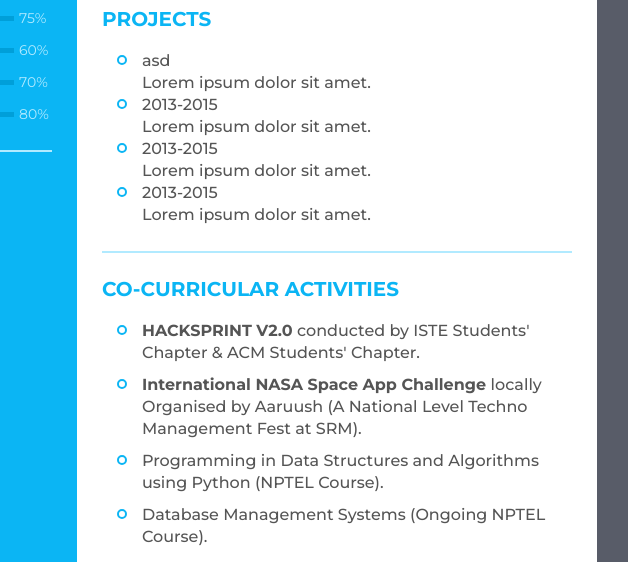
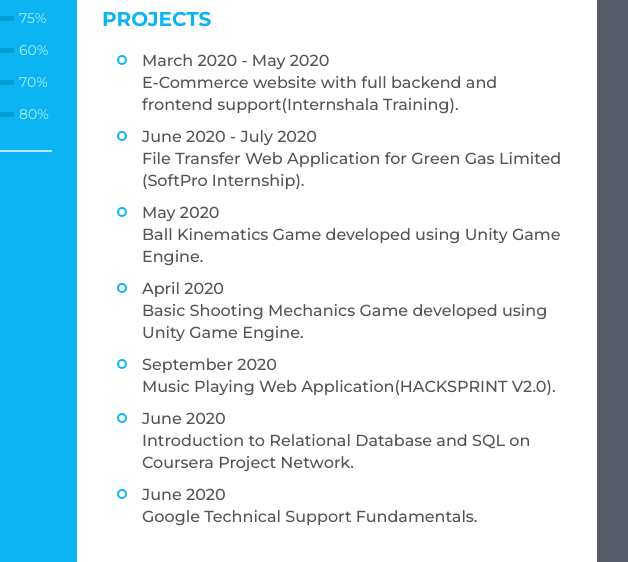
Before and after one commit to Rajveermathur/CV, a plain HTML site: page index.html in a window 1280 px wide. Shown: the part 974-1536 px from the top of the page, 443-1071 px from the left. Drawn offline with Linux system fonts and the light colour scheme.

Commit message:
Update index.html

```diff
--- a/index.html
+++ b/index.html
@@ -254,27 +254,45 @@
                     </div>
                     <ul>
                         <li>
-                            <div class="date">asd</div>
+                            <div class="date" >March 2020 - May 2020</div>
                             <div class="info">
-                                <p class="semi_bold">Lorem ipsum dolor sit amet.</p>
+                                <p class="semi_bold" style="padding-bottom: 10px;">E-Commerce website with full backend and frontend support(Internshala Training).</p>
                             </div>
                         </li>
                         <li>
-                            <div class="date">2013-2015</div>
+                            <div class="date">June 2020 - July 2020</div>
                             <div class="info">
-                                <p class="semi_bold">Lorem ipsum dolor sit amet.</p>
+                                <p class="semi_bold" style="padding-bottom: 10px;">File Transfer Web Application for Green Gas Limited (SoftPro Internship).</p>
                             </div>
                         </li>
                         <li>
-                            <div class="date">2013-2015</div>
+                            <div class="date">May 2020</div>
                             <div class="info">
-                                <p class="semi_bold">Lorem ipsum dolor sit amet.</p>
+                                <p class="semi_bold" style="padding-bottom: 10px;">Ball Kinematics Game developed using Unity Game Engine.</p>
                             </div>
                         </li>
                         <li>
-                            <div class="date">2013-2015</div>
+                            <div class="date">April 2020</div>
                             <div class="info">
-                                <p class="semi_bold">Lorem ipsum dolor sit amet.</p>
+                                <p class="semi_bold" style="padding-bottom: 10px;">Basic Shooting Mechanics Game developed using Unity Game Engine.</p>
+                            </div>
+                        </li>
+                        <li>
+                            <div class="date">September 2020</div>
+                            <div class="info">
+                                <p class="semi_bold" style="padding-bottom: 10px;">Music Playing Web Application(HACKSPRINT V2.0).</p>
+                            </div>
+                        </li>
+                        <li>
+                            <div class="date">June 2020</div>
+                            <div class="info">
+                                <p class="semi_bold" style="padding-bottom: 10px;">Introduction to Relational Database and SQL on Coursera Project Network.</p>
+                            </div>
+                        </li>
+                        <li>
+                            <div class="date">June 2020</div>
+                            <div class="info">
+                                <p class="semi_bold" style="padding-bottom: 10px;">Google Technical Support Fundamentals.</p>
                             </div>
                         </li>
                     </ul>
```
